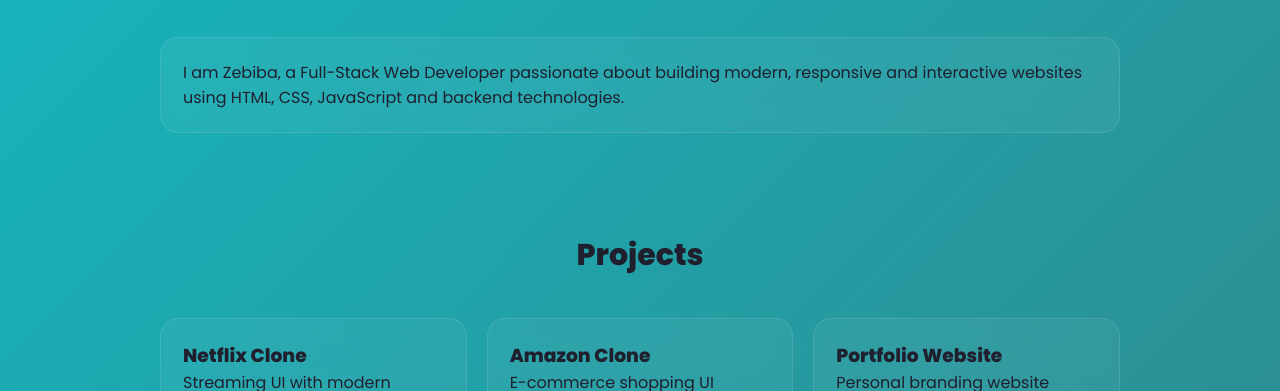
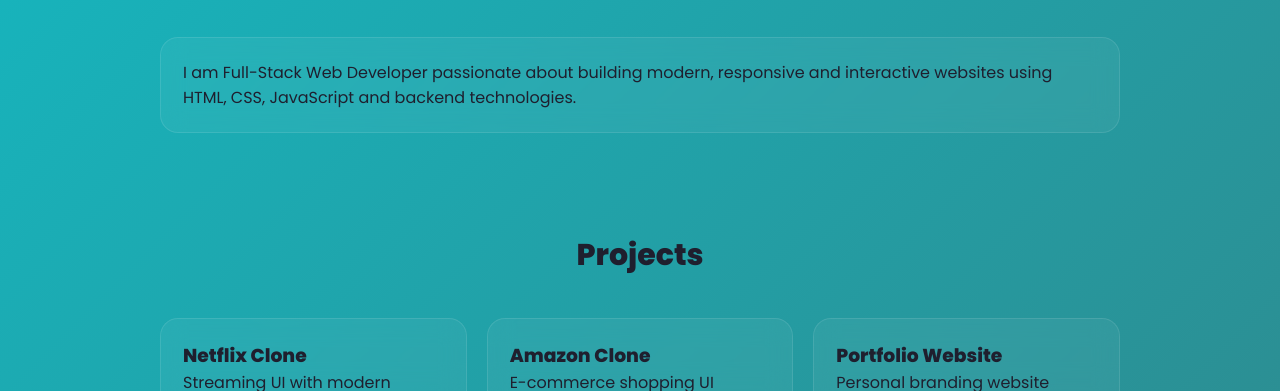
Before and after one commit to Zebiba-I/My-Portfolio, a plain HTML site: page index.html in a window 1280 px wide. Shown: the part 709-1100 px from the top of the page. Drawn offline with Linux system fonts and the light colour scheme.

Commit message:
Update portfolio design

```diff
--- a/index.html
+++ b/index.html
@@ -61,7 +61,7 @@
         <section class="section">
           <h2>About Me</h2>
           <div class="card">
-            I am Zebiba, a Full-Stack Web Developer passionate about building modern, responsive and
+            I am Full-Stack Web Developer passionate about building modern, responsive and
             interactive websites using HTML, CSS, JavaScript and backend technologies.
           </div>
         </section>
```
